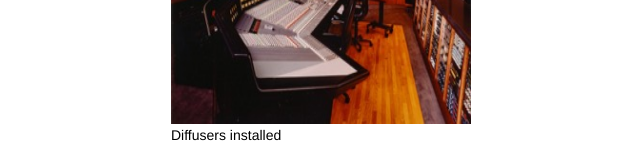
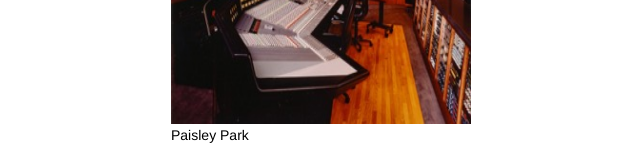
Before and after one commit to briandmpls/briandmpls.github.io, a plain HTML site: page index.html in a window 1280 px wide. Shown: the part 2160-2328 px from the top of the page, 16-656 px from the left. Drawn offline with Linux system fonts and the light colour scheme.

Commit message:
Update index.html

```diff
--- a/index.html
+++ b/index.html
@@ -119,13 +119,12 @@
                 <li>Playing ball with my 8-year-old future All-Star</li>
                 <li>Dogs</li>
               </ul>
-
 <div class="examples">
 <figure><img src="Images/Diffuser-3d.jpg" alt="Diffuser drawing"/>
 <figcaption>Diffuser 3-D Rendering</figurecaption>
 </figure>
 <figure><img src="Images/Prince's Paisley Park.jpeg" alt="Paisley Park Control Room"/>
-<figcaption>Diffusers installed</figurecaption>
+<figcaption>Paisley Park</figurecaption>
 </figure>
 <figure><img src="Images/terrarium.jpg" alt="Terrarium" />
 <figcaption>Terrarium Control Room</figurecation>
```
